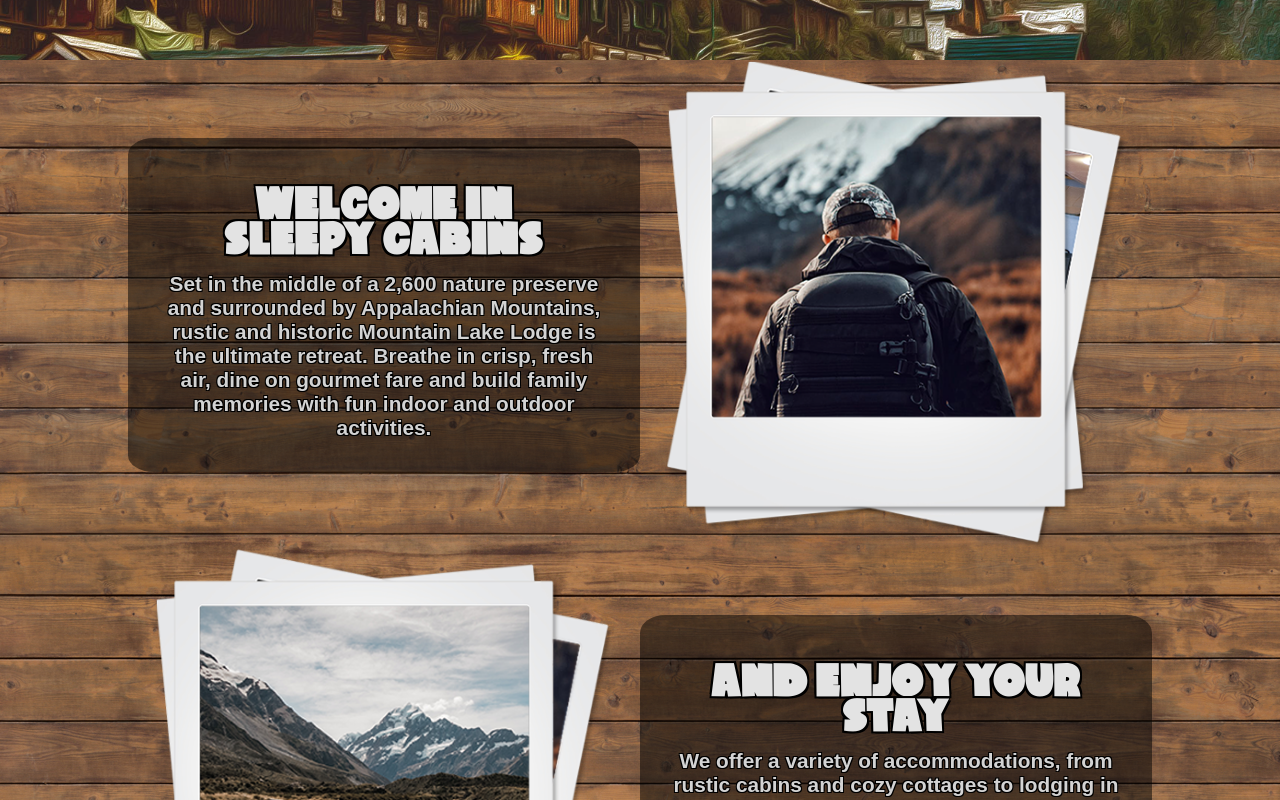
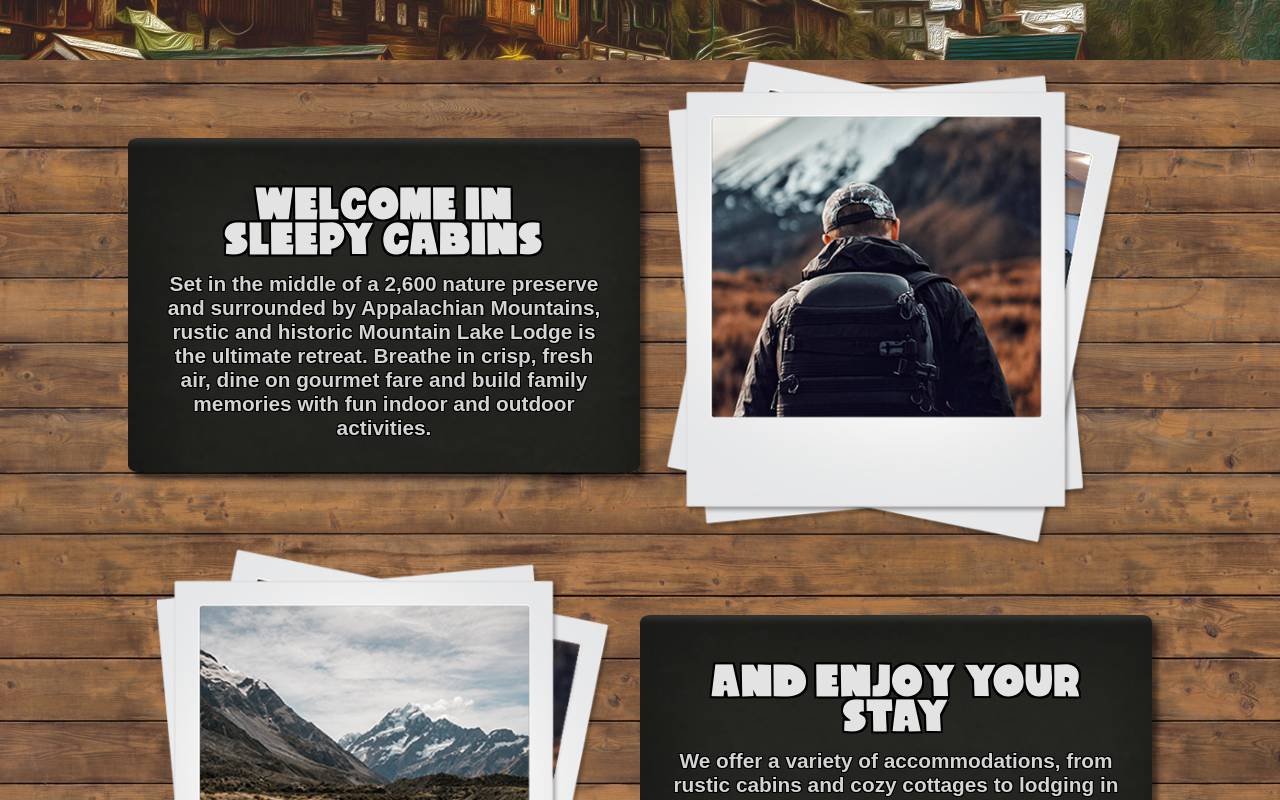
Before and after one commit to adamtopczewski/sleepy-cabin, a React (Create React App) app: page /#/ in a window 1280 px wide. Shown: the part 740-1540 px from the top of the page. Built offline with nearby package versions, Linux system fonts and the light colour scheme.

Commit message:
Adjusted styles, added BG to cards

```diff
--- a/src/components/home/Cards.css
+++ b/src/components/home/Cards.css
@@ -12,10 +12,15 @@
 
 .card-text {
     width: 50%;
-    background-color: rgba(0, 0, 0, 0.5);
-    border-radius: 5%;
+    background: url(../../assets/sign-center2.jpg) 0 0 no-repeat;
+    background-size: cover;
     padding: 2em;
     height: 100%;
+    /*border: 2px solid rgb(80, 80, 80);*/
+    -webkit-box-shadow: 6px 7px 5px 0px rgba(0,0,0, 0.5);
+    -moz-box-shadow: 6px 7px 5px 0px rgba(0,0,0, 0.5);
+    box-shadow: 6px 7px 5px 0px rgba(0,0,0, 0.5);
+    border-radius: 2%;
 }
 
 .title-container {
@@ -47,6 +52,7 @@
     letter-spacing: 0.1rem;
     font-family: 'gravitation';
     text-transform: uppercase;
+    font-weight: lighter;
     z-index: 1;
     text-shadow:
     -2px -2px 0 #000,
```
